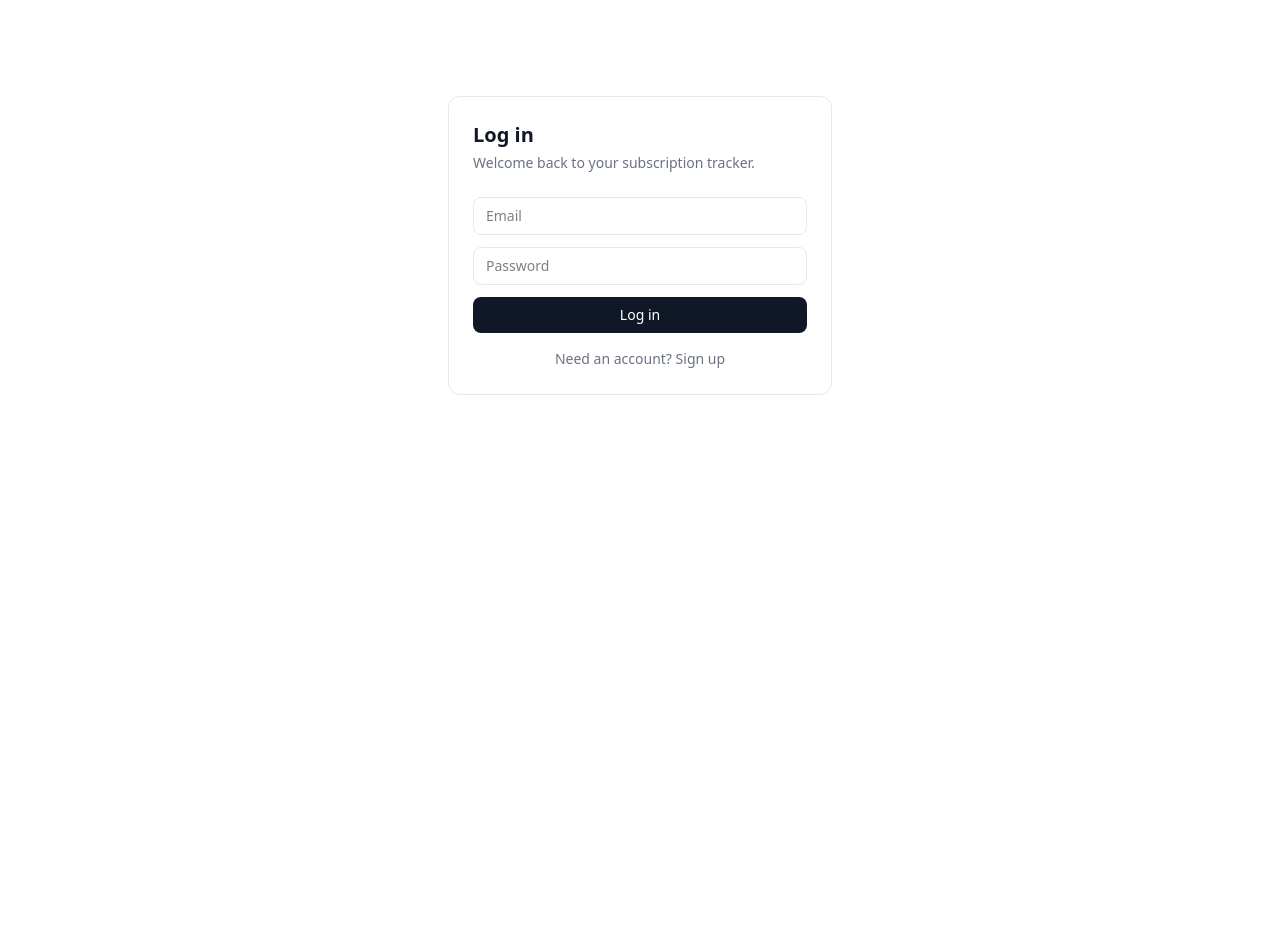
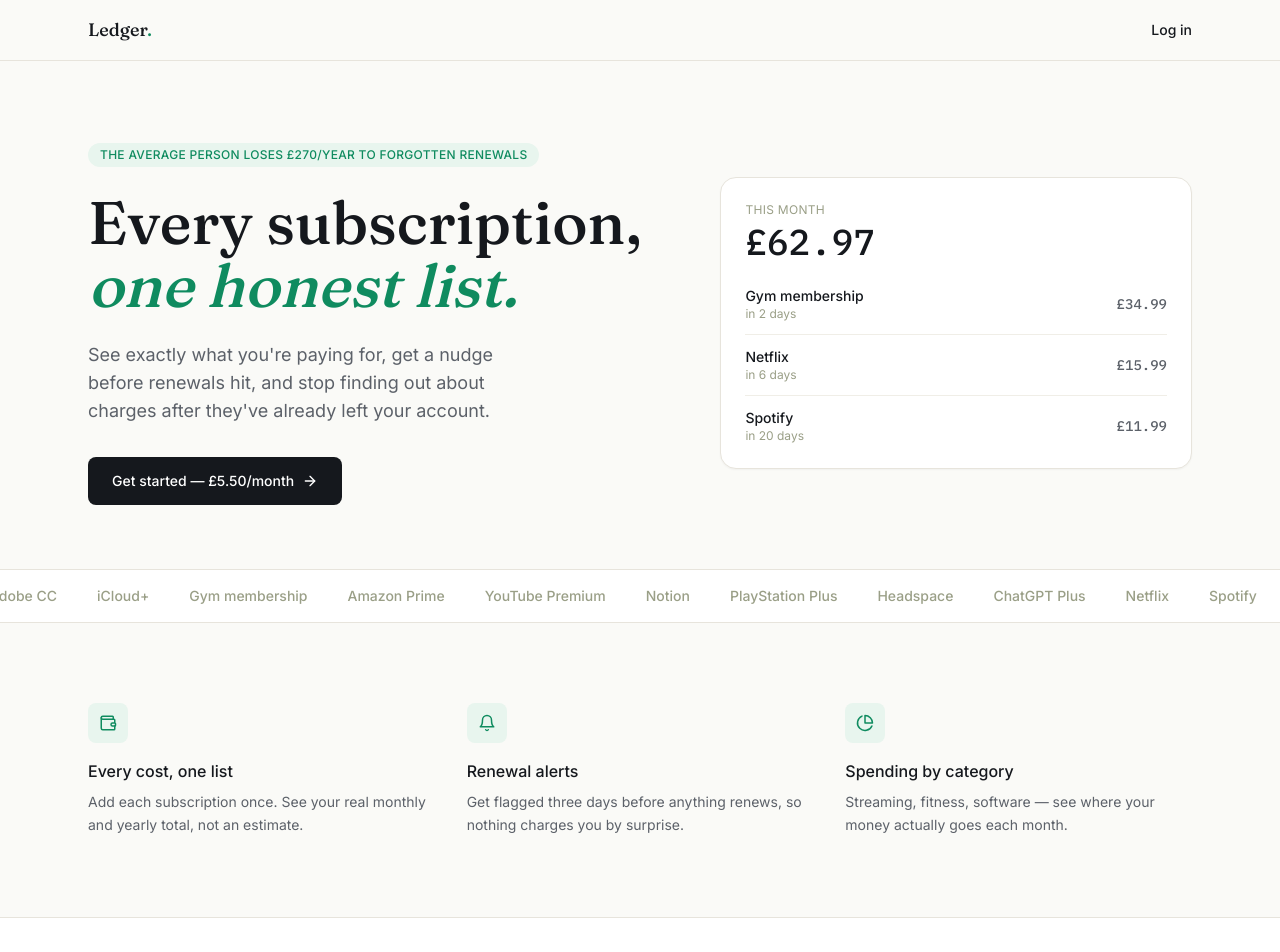
Before and after one commit to raz416-max/subscription-tracker, a React (Vite) app: page / in a window 1280 px wide. Shown: the top 952 px of the page. Before the commit the page ends 800 px from the top, so only its background shows below. Built offline with nearby package versions, Linux system fonts and the light colour scheme.

Commit message:
Add landing page

```diff
--- a/index.html
+++ b/index.html
@@ -4,6 +4,9 @@
     <meta charset="UTF-8" />
     <meta name="viewport" content="width=device-width, initial-scale=1.0" />
     <title>Subscription tracker</title>
+    <link rel="preconnect" href="https://fonts.googleapis.com">
+    <link rel="preconnect" href="https://fonts.gstatic.com" crossorigin>
+    <link href="https://fonts.googleapis.com/css2?family=Fraunces:opsz,wght@9..144,400;9..144,500;9..144,600&family=Inter:wght@400;500;600;700&family=IBM+Plex+Mono:wght@500&display=swap" rel="stylesheet">
   </head>
   <body>
     <div id="root"></div>
--- a/src/App.jsx
+++ b/src/App.jsx
@@ -1,5 +1,6 @@
 import React, { useState, useEffect } from "react";
 import { supabase } from "./supabaseClient";
+import LandingPage from "./LandingPage";
 import Auth from "./Auth";
 import Paywall from "./Paywall";
 import SubscriptionTracker from "./SubscriptionTracker";
@@ -8,6 +9,7 @@
   const [session, setSession] = useState(null);
   const [checkingSession, setCheckingSession] = useState(true);
   const [subscriptionStatus, setSubscriptionStatus] = useState(null); // null = not checked yet
+  const [showAuth, setShowAuth] = useState(false);
 
   useEffect(() => {
     supabase.auth.getSession().then(({ data }) => {
@@ -54,6 +56,9 @@
   }
 
   if (!session) {
+    if (!showAuth) {
+      return <LandingPage onGetStarted={() => setShowAuth(true)} onLogin={() => setShowAuth(true)} />;
+    }
     return <Auth onAuthed={() => {}} />;
   }
 
@@ -65,7 +70,10 @@
     );
   }
 
-  const onLogout = () => supabase.auth.signOut();
+  const onLogout = () => {
+    supabase.auth.signOut();
+    setShowAuth(false);
+  };
 
   if (subscriptionStatus !== "active") {
     return <Paywall user={session.user} onLogout={onLogout} />;
--- /dev/null
+++ b/src/LandingPage.jsx
@@ -0,0 +1,189 @@
+import React from "react";
+import { Bell, PieChart, Wallet, ArrowRight } from "lucide-react";
+
+const TICKER_ITEMS = [
+  "Netflix", "Spotify", "Disney+", "Adobe CC", "iCloud+", "Gym membership",
+  "Amazon Prime", "YouTube Premium", "Notion", "PlayStation Plus", "Headspace", "ChatGPT Plus",
+];
+
+export default function LandingPage({ onGetStarted, onLogin }) {
+  return (
+    <div style={{ fontFamily: "'Inter', sans-serif" }} className="bg-[#FAFAF7] text-[#15181D]">
+      {/* Nav */}
+      <header className="border-b border-[#E7E4DC]">
+        <div className="max-w-6xl mx-auto px-6 py-4 flex items-center justify-between">
+          <div style={{ fontFamily: "'Fraunces', serif" }} className="text-lg font-medium">
+            Ledger<span className="text-[#0F8B5F]">.</span>
+          </div>
+          <button
+            onClick={onLogin}
+            className="text-sm font-medium text-[#15181D] hover:text-[#0F8B5F] transition-colors"
+          >
+            Log in
+          </button>
+        </div>
+      </header>
+
+      {/* Hero */}
+      <section className="max-w-6xl mx-auto px-6 pt-20 pb-16 grid md:grid-cols-[1.1fr_0.9fr] gap-14 items-center">
+        <div>
+          <div className="inline-block text-xs font-medium tracking-wide uppercase text-[#0F8B5F] bg-[#E8F5EE] px-3 py-1 rounded-full mb-6">
+            The average person loses £270/year to forgotten renewals
+          </div>
+          <h1
+            style={{ fontFamily: "'Fraunces', serif" }}
+            className="text-5xl md:text-6xl leading-[1.05] font-medium mb-6"
+          >
+            Every subscription,<br />
+            <span className="italic text-[#0F8B5F]">one honest list.</span>
+          </h1>
+          <p className="text-lg text-[#5C6169] max-w-md mb-8">
+            See exactly what you're paying for, get a nudge before renewals hit,
+            and stop finding out about charges after they've already left your account.
+          </p>
+          <div className="flex items-center gap-4">
+            <button
+              onClick={onGetStarted}
+              className="group inline-flex items-center gap-2 bg-[#15181D] text-white px-6 py-3.5 rounded-lg text-sm font-medium hover:bg-[#0F8B5F] transition-colors"
+            >
+              Get started — £5.50/month
+              <ArrowRight size={16} className="group-hover:translate-x-0.5 transition-transform" />
+            </button>
+          </div>
+        </div>
+
+        {/* Live-preview style mock card, echoing the real app UI */}
+        <div className="bg-white border border-[#E7E4DC] rounded-2xl p-6 shadow-[0_1px_2px_rgba(0,0,0,0.04)]">
+          <div className="text-xs uppercase tracking-wide text-[#9A9F87] mb-1">This month</div>
+          <div style={{ fontFamily: "'IBM Plex Mono', monospace" }} className="text-4xl font-medium mb-6">
+            £62.97
+          </div>
+          <div className="space-y-3">
+            {[
+              { name: "Gym membership", due: "in 2 days", price: "£34.99" },
+              { name: "Netflix", due: "in 6 days", price: "£15.99" },
+              { name: "Spotify", due: "in 20 days", price: "£11.99" },
+            ].map((row) => (
+              <div key={row.name} className="flex items-center justify-between text-sm border-t border-[#F0EEE7] pt-3 first:border-0 first:pt-0">
+                <div>
+                  <div className="font-medium">{row.name}</div>
+                  <div className="text-[#9A9F87] text-xs">{row.due}</div>
+                </div>
+                <div style={{ fontFamily: "'IBM Plex Mono', monospace" }} className="text-[#5C6169]">
+                  {row.price}
+                </div>
+              </div>
+            ))}
+          </div>
+        </div>
+      </section>
+
+      {/* Ticker — signature element */}
+      <div className="border-y border-[#E7E4DC] bg-white py-4 overflow-hidden">
+        <div className="flex gap-10 animate-marquee whitespace-nowrap">
+          {[...TICKER_ITEMS, ...TICKER_ITEMS].map((item, i) => (
+            <span key={i} className="text-sm text-[#9A9F87] font-medium">
+              {item}
+            </span>
+          ))}
+        </div>
+      </div>
+      <style>{`
+        @keyframes marquee {
+          from { transform: translateX(0); }
+          to { transform: translateX(-50%); }
+        }
+        .animate-marquee {
+          animation: marquee 28s linear infinite;
+          width: fit-content;
+        }
+        @media (prefers-reduced-motion: reduce) {
+          .animate-marquee { animation: none; }
+        }
+      `}</style>
+
+      {/* Features */}
+      <section className="max-w-6xl mx-auto px-6 py-20 grid md:grid-cols-3 gap-8">
+        {[
+          {
+            icon: Wallet,
+            title: "Every cost, one list",
+            body: "Add each subscription once. See your real monthly and yearly total, not an estimate.",
+          },
+          {
+            icon: Bell,
+            title: "Renewal alerts",
+            body: "Get flagged three days before anything renews, so nothing charges you by surprise.",
+          },
+          {
+            icon: PieChart,
+            title: "Spending by category",
+            body: "Streaming, fitness, software — see where your money actually goes each month.",
+          },
+        ].map(({ icon: Icon, title, body }) => (
+          <div key={title}>
+            <div className="w-10 h-10 rounded-lg bg-[#E8F5EE] flex items-center justify-center mb-4">
+              <Icon size={18} className="text-[#0F8B5F]" />
+            </div>
+            <h3 className="font-medium mb-2">{title}</h3>
+            <p className="text-sm text-[#5C6169] leading-relaxed">{body}</p>
+          </div>
+        ))}
+      </section>
+
+      {/* How it works */}
+      <section className="bg-white border-y border-[#E7E4DC]">
+        <div className="max-w-6xl mx-auto px-6 py-20">
+          <h2 style={{ fontFamily: "'Fraunces', serif" }} className="text-3xl font-medium mb-10">
+            Three steps in
+          </h2>
+          <div className="grid md:grid-cols-3 gap-10">
+            {[
+              { step: "01", title: "Add what you pay for", body: "Name, price, billing cycle — takes seconds per subscription." },
+              { step: "02", title: "We watch the dates", body: "Every renewal is tracked automatically against today." },
+              { step: "03", title: "You stay ahead of it", body: "See your true monthly cost and catch renewals before they hit." },
+            ].map(({ step, title, body }) => (
+              <div key={step}>
+                <div style={{ fontFamily: "'IBM Plex Mono', monospace" }} className="text-sm text-[#0F8B5F] mb-3">
+                  {step}
+                </div>
+                <h3 className="font-medium mb-2">{title}</h3>
+                <p className="text-sm text-[#5C6169] leading-relaxed">{body}</p>
+              </div>
+            ))}
+          </div>
+        </div>
+      </section>
+
+      {/* Pricing */}
+      <section className="max-w-6xl mx-auto px-6 py-20">
+        <div className="max-w-sm mx-auto text-center border border-[#E7E4DC] rounded-2xl p-8 bg-white">
+          <h3 style={{ fontFamily: "'Fraunces', serif" }} className="text-2xl font-medium mb-1">
+            One plan. Everything included.
+          </h3>
+          <div style={{ fontFamily: "'IBM Plex Mono', monospace" }} className="text-4xl font-medium my-6">
+            £5.50<span className="text-base text-[#9A9F87] font-sans"> /month</span>
+          </div>
+          <ul className="text-sm text-[#5C6169] space-y-2 mb-8 text-left">
+            <li>— Unlimited subscriptions tracked</li>
+            <li>— Renewal alerts</li>
+            <li>— Monthly &amp; yearly totals</li>
+            <li>— Cancel anytime</li>
+          </ul>
+          <button
+            onClick={onGetStarted}
+            className="w-full bg-[#15181D] text-white px-6 py-3 rounded-lg text-sm font-medium hover:bg-[#0F8B5F] transition-colors"
+          >
+            Get started
+          </button>
+        </div>
+      </section>
+
+      <footer className="border-t border-[#E7E4DC] py-8">
+        <div className="max-w-6xl mx-auto px-6 text-sm text-[#9A9F87]">
+          © {new Date().getFullYear()} Ledger
+        </div>
+      </footer>
+    </div>
+  );
+}
```
